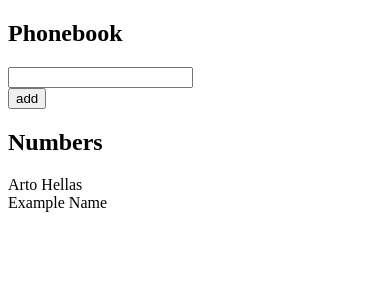
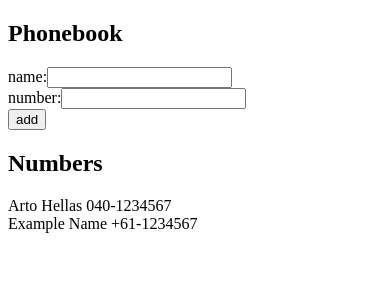
Before and after one commit to kristinakatriel/fullstack-open-university-of-helsinki, a React (Vite) app in the folder part2/phonebook/: page / in a window 390 px wide. Shown: the top 300 px of the page. Built offline with nearby package versions, Linux system fonts and the light colour scheme.

Commit message:
exercise 2.8 done, allowed users to add phone numbers

```diff
--- a/part2/phonebook/src/App.jsx
+++ b/part2/phonebook/src/App.jsx
@@ -2,15 +2,17 @@
 
 const App = () => {
   const [persons, setPersons] = useState([
-    { name: 'Arto Hellas' },
-    { name: 'Example Name' }
+    { name: 'Arto Hellas', number: '040-1234567' },
+    { name: 'Example Name', number: '+61-1234567' }
   ])
   const [newName, setNewName] = useState('')
+  const [newNumber, setNewNumber] = useState('')
 
   const addName = (event) => {
     event.preventDefault()
     const nameObject = {
       name: newName,
+      number: newNumber
     }
 
     const found = persons.some(persons => persons.name === newName);
@@ -19,6 +21,7 @@
     } else {
       setPersons(persons.concat(nameObject))
       setNewName('')
+      setNewNumber('')
     }
   }
 
@@ -26,14 +29,24 @@
     console.log(event.target.value)
     setNewName(event.target.value)
   }
+  const handleNumberChange = (event) => {
+    console.log(event.target.value)
+    setNewNumber(event.target.value)
+  }
 
   return (
     <div>
       <h2>Phonebook</h2>
       <form onSubmit={addName}>
+        name:
         <input
           value={newName}
           onChange={handleNameChange}
+        /><br/>
+        number:
+        <input
+          value={newNumber}
+          onChange={handleNumberChange}
         />
         <div>
           <button type="submit">add</button>
@@ -42,7 +55,7 @@
       <h2>Numbers</h2>
       {persons.map(persons =>
         <div key={persons.name}>
-          {persons.name}
+          {persons.name} {persons.number}
         </div>
       )}
     </div>
```
